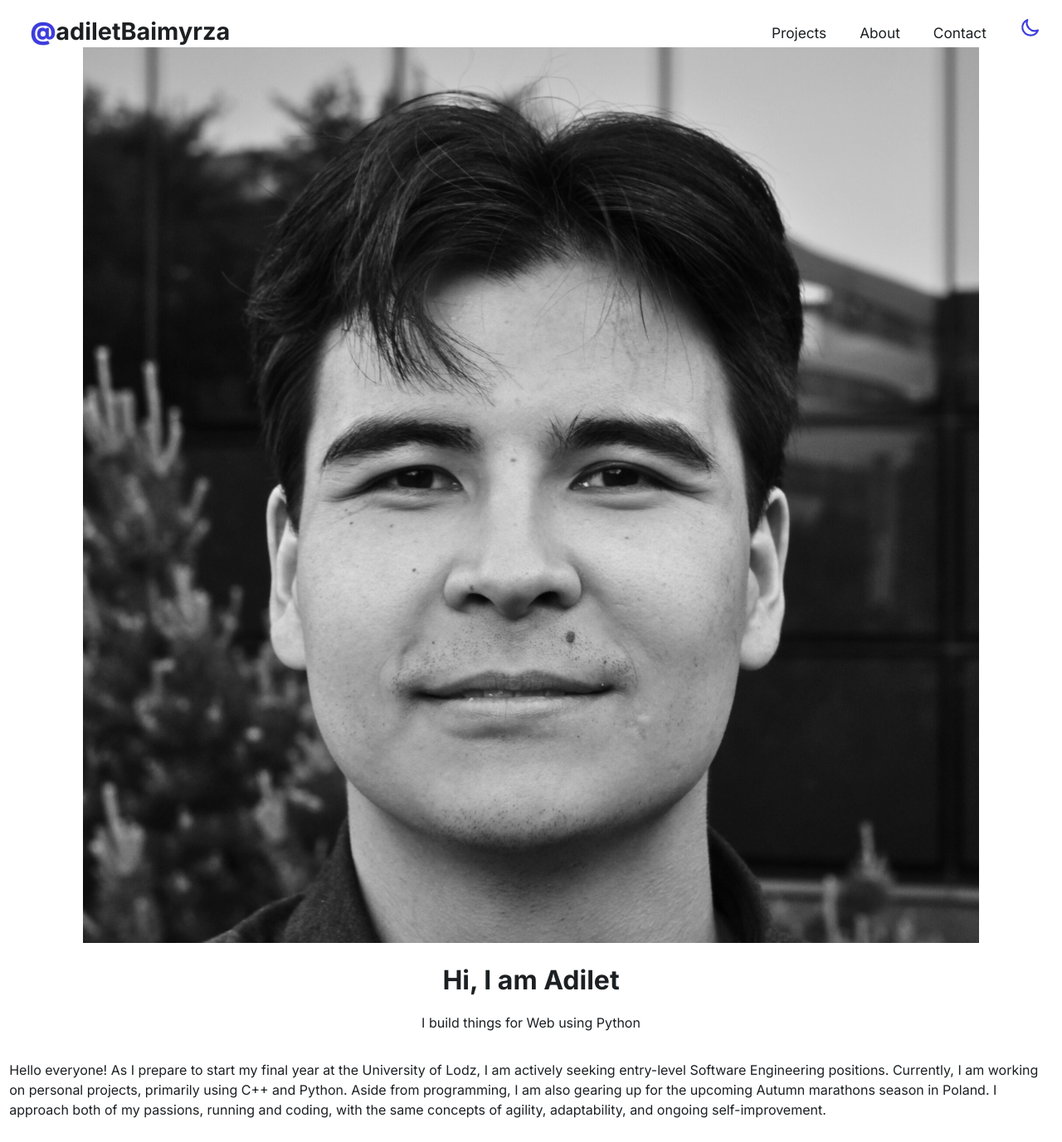
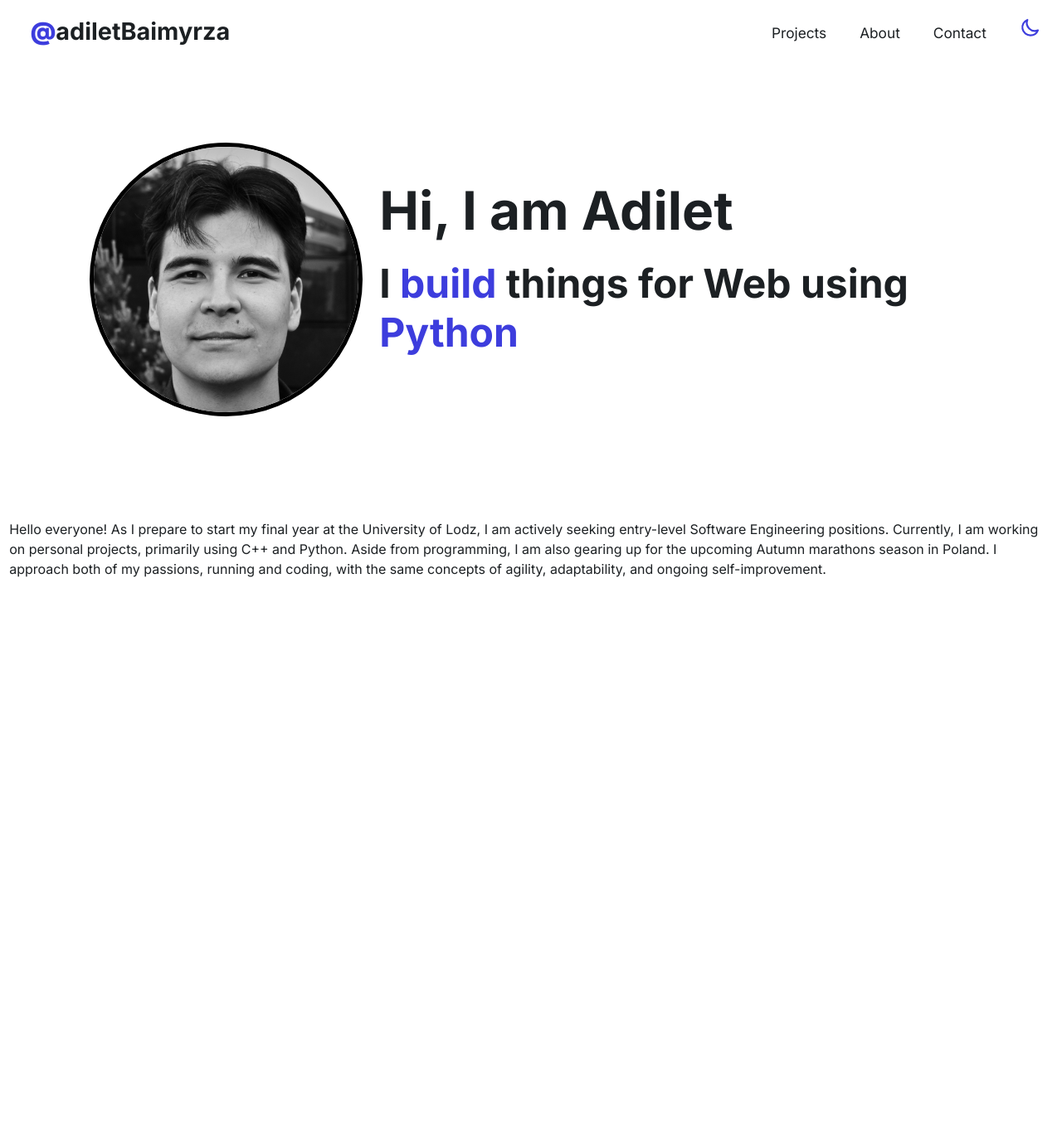
Before and after one commit to adiletbaimyrza/Portfolio, a Flask app: page /about in a window 1280 px wide. Shown: the whole page at 83% size. After the commit the page ends 696 px from the top, so only its background shows below. Run offline with Flask 3, Linux system fonts and the light colour scheme.

Commit message:
refactored hello macro and his css

```diff
--- /dev/null
+++ b/portfolio/static/css/hello.css
@@ -0,0 +1,48 @@
+.hello-container {
+    display: flex;
+    justify-content: center;
+    }
+
+    .hello {
+    display: flex;
+    justify-content: center;
+    align-items: center;
+    width: 100%;
+    height: 550px;
+    }
+
+    .hello-photo-container {
+    height: 20rem;
+    width: 20rem;
+    margin-left: 100px;
+    }
+
+    .hello-photo {
+    height: 100%;
+    width: 100%;
+    border-radius: 50%;
+    border: solid 5px black;
+    margin-right: 50px;
+    }
+
+    .name-motto-container {
+    display: flex;
+    flex-direction: column;
+    justify-content: center;
+    flex-grow: 1;
+    text-align: left;
+    margin-left: 30px;
+    }
+
+    .name {
+    font-size: 4rem;
+    margin: 0;
+    margin-bottom: 20px;
+    }
+
+    .motto {
+    font-size: 3rem;
+    font-weight: bold;
+    margin: 0;
+    margin-bottom: 20px;
+    }
--- a/portfolio/templates/about.html
+++ b/portfolio/templates/about.html
@@ -1,5 +1,8 @@
+{% extends "base.html" %}
 
-{% extends "base.html" %}
+{% block head_content %}
+    <link rel="stylesheet" href="{{ url_for('static', filename='css/hello.css') }}">
+{% endblock head_content %}
 
 
 {% block content %}
--- a/portfolio/templates/base.html
+++ b/portfolio/templates/base.html
@@ -10,6 +10,9 @@
         <link rel="preconnect" href="https://fonts.googleapis.com">
         <link rel="preconnect" href="https://fonts.gstatic.com" crossorigin>
         <link href="https://fonts.googleapis.com/css2?family=Inter:wght@100;200;300;400;500;600;700;800;900&display=swap" rel="stylesheet">
+
+        {% block head_content %} {% endblock head_content %}
+
         <title>Adilet Baimyrza | Portfolio</title>
     </head>
 
--- a/portfolio/templates/macros/hello.html
+++ b/portfolio/templates/macros/hello.html
@@ -1,12 +1,12 @@
 {% macro hello() %}
-<div class="header-hello-container">
-    <div class="header-hello">
-        <div class="face-photo-container">
-            <img class="face-photo" src="{{ url_for('static', filename='img/face_photo.png') }}">
+<div class="hello-container">
+    <div class="hello">
+        <div class="hello-photo-container">
+            <img class="hello-photo" src="{{ url_for('static', filename='img/hello_photo.png') }}">
         </div>
         <div class="name-motto-container">
-            <h1 class="header_name">Hi, I am Adilet</h1>
-            <p class="header-motto">I <span class="accent">build</span> things for Web using <span class="accent">Python</span></p>
+            <h1 class="name">Hi, I am Adilet</h1>
+            <p class="motto">I <span class="u-accent">build</span> things for Web using <span class="u-accent">Python</span></p>
         </div>
     </div>
 </div>
```
Also changed, not shown: portfolio/static/img/hello_photo.png (renamed from portfolio/static/img/face_photo.png).
